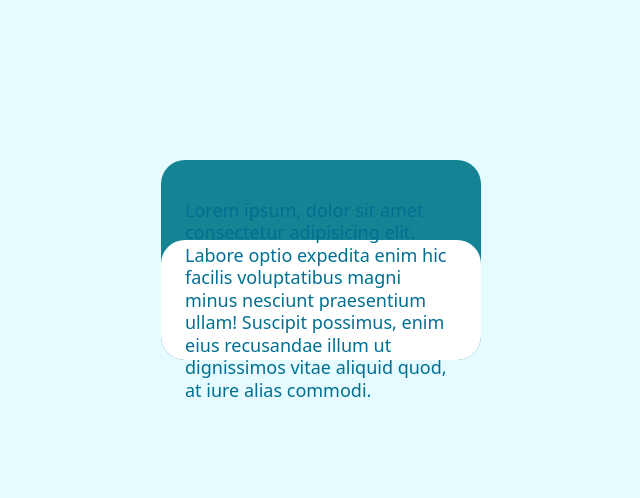
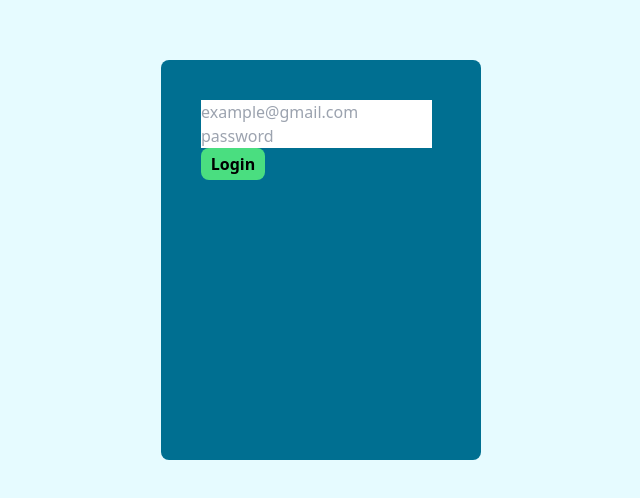
Before and after one commit to KaiAlan/findRoommate, a React (Vite) app in the folder frontend/: page /test in a window 1280 px wide. Shown: the part 140-638 px from the top of the page, without its empty margins (319-959 px from the left). Built offline with nearby package versions, Linux system fonts and the light colour scheme; a web font is replaced by a local one.

Commit message:
scrap changes for testing porpose

```diff
--- a/frontend/package.json
+++ b/frontend/package.json
@@ -10,6 +10,7 @@
     "preview": "vite preview"
   },
   "dependencies": {
+    "axios": "^1.5.1",
     "react": "^18.2.0",
     "react-dom": "^18.2.0",
     "react-router-dom": "^6.16.0",
--- a/frontend/src/components/Test.jsx
+++ b/frontend/src/components/Test.jsx
@@ -1,13 +1,58 @@
 import React from 'react'
+import { useState } from 'react'
+import axios from 'axios';
 
 const Test = () => {
+
+  const [Email, setEmail] = useState('');
+  const [password, setPassword] = useState(null);
+
+  const handleSubmit = async() => {
+    console.log(Email + "\n" + password);
+
+
+    await axios.post('http://localhost:8800/signup', {
+      email : Email.toString(),
+      password : password.toString()
+    })
+    .then(console.log("succes"))
+    .catch(function (error) {
+      console.log(error);
+    });
+
+    // await axios.get('http://localhost:8800/logout',
+    // {
+    //   headers: {
+    //     "Access-Control-Allow-Origin": "*",
+    //   },
+    // })
+    // .then((res) => {
+    //   console.log(res);
+    // })
+    // .catch((err) => {
+    //   console.log(err)
+    // })
+  }
   return (
     <div className='h-screen flex justify-center items-center bg-primary'>
-        <div className='h-1/4 w-1/4 bg-review_box rounded-3xl relative'>
-            <div className='flex justify-center items-center p-6 h-3/5 bg-white rounded-3xl absolute bottom-0'>
-                <p className='text-txt_large text-lg leading-tight'>Lorem ipsum, dolor sit amet consectetur adipisicing elit. Labore optio expedita enim hic facilis voluptatibus magni minus nesciunt praesentium ullam! Suscipit possimus, enim eius recusandae illum ut dignissimos vitae aliquid quod, at iure alias commodi.</p>
-            </div>
-        </div>
+      <div className='flex-col items-center h-1/2 w-1/4 p-10 rounded-lg bg-txt_large'>
+              <input
+                type="text"
+                placeholder='example@gmail.com'
+                onChange={(e) => setEmail(e.target.value)}
+              />
+              <input
+                type="text"
+                placeholder='password'
+                onChange={(e) => setPassword(e.target.value)}
+              />
+          <button
+            type='submit'
+            onClick={handleSubmit}
+            className='h-8 w-16 rounded-lg bg-green-400 font-bold'
+          > Login </button>
+
+      </div>
     </div>
   )
 }
```
Also changed, not shown: 1 other file (tests, documents, lock files or other folders).
